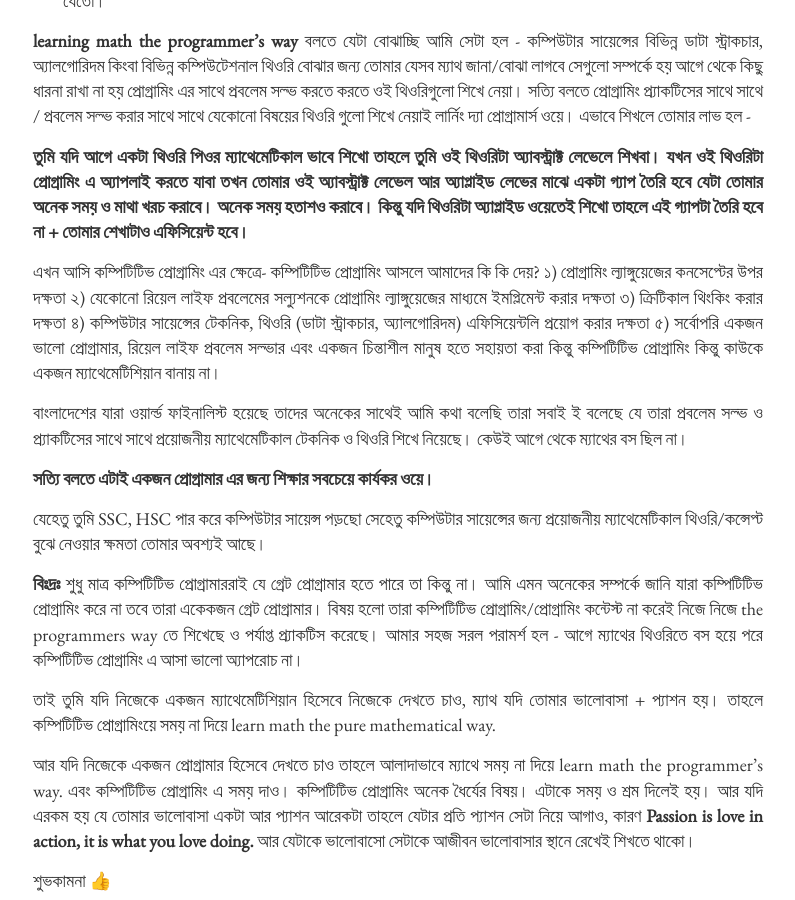
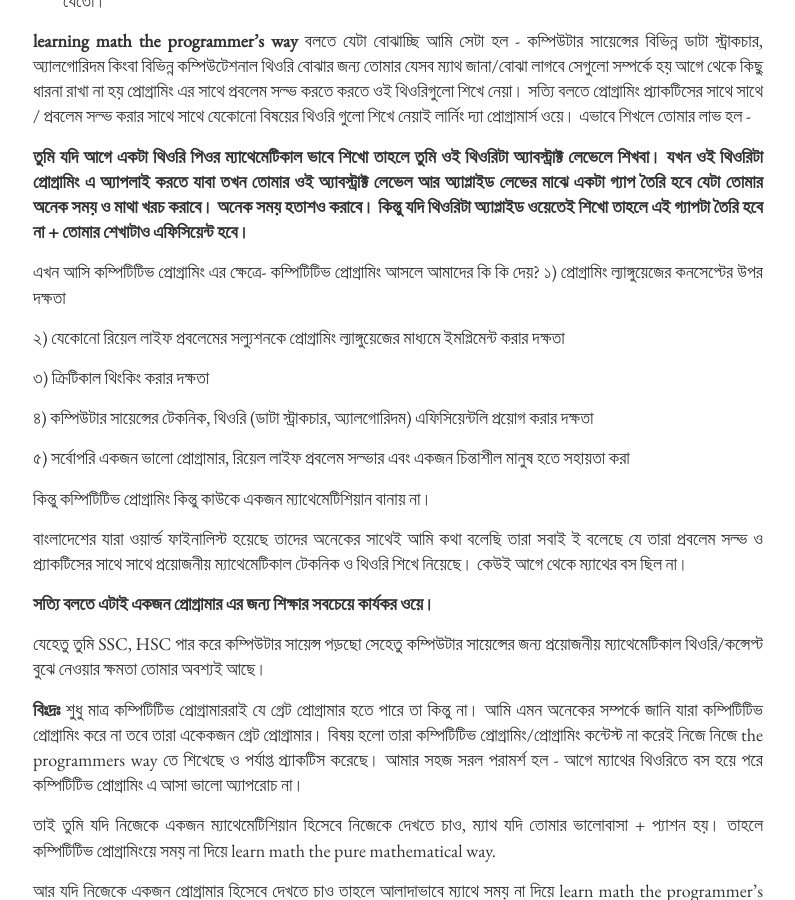
Before and after one commit to abdalimran/abdalimran.github.io, a Jekyll site: the page built from _posts/2017-01-02-ম্যাথ-কম্পিটিটিভ-প্রোগ্রামিং-ও-কম্পিউটার-সায়েন্সের-কনফিউশন-আহসান.md, in a window 1280 px wide and 900 px high, scrolled down 1262 px. Shown: the whole window, without its empty margins (242-1037 px from the left). Built offline with Jekyll 4.4.1, drawn with Linux system fonts in a browser that asks for light colours; emoji names are drawn with the system emoji font; some web fonts are replaced; comment, search, counter and statistics services are not loaded; some of the changed text lies outside the part shown.

Commit message:
Update 2017-01-02-ম্যাথ-কম্পিটিটিভ-প্রোগ্রামিং-ও-কম্পিউটার-সায়েন্সের-কনফিউশন-আহসান.md

```diff
--- a/_posts/2017-01-02-ম্যাথ-কম্পিটিটিভ-প্রোগ্রামিং-ও-কম্পিউটার-সায়েন্সের-কনফিউশন-আহসান.md
+++ b/_posts/2017-01-02-ম্যাথ-কম্পিটিটিভ-প্রোগ্রামিং-ও-কম্পিউটার-সায়েন্সের-কনফিউশন-আহসান.md
@@ -9,7 +9,7 @@ categories:
 
 আমি নিজেও শুরুর দিকে এরকম ম্যাথ, কম্পিটিটিভ প্রোগ্রামিং ও কম্পিউটার সায়েন্স এর ভুলভুলাইয়ার ভেতর পরে গিয়েছিলাম। সময়ের সাথে সাথে অনেক জটলা ছুটেছে, বেশ কিছু জিনিস বুঝেছি। তাই এই ধরনের রোগে যারা ভুগছে তাদের জন্য আমার এই লেখা।
 
-আগেই বলে নেই এটা সম্পূর্ণ আমার নিজের দৃষ্টিভঙ্গি থেকে দেয়া মতামত। তোমার চিন্তার সাথে মিলতেও পারে আবার অনেক অংশে নাও মিলতে পারে। আমার থেকে অন্য কেউ হয়তো আরো ভালো সাজেশন দিতে পারবে। তাই এখান থেকে যতটুকু তোমার নিজের কাছে যৌক্তিক মনে হয় ততোটুকুই গ্রহণ করতে পারো। ::simple_smile::
+আগেই বলে নেই এটা সম্পূর্ণ আমার নিজের দৃষ্টিভঙ্গি থেকে দেয়া মতামত। তোমার চিন্তার সাথে মিলতেও পারে আবার অনেক অংশে নাও মিলতে পারে। আমার থেকে অন্য কেউ হয়তো আরো ভালো সাজেশন দিতে পারবে। তাই এখান থেকে যতটুকু তোমার নিজের কাছে যৌক্তিক মনে হয় ততোটুকুই গ্রহণ করতে পারো। :simple_smile:
 
 তুমি ম্যাথ ভালোবাসো। তুমি ম্যাথে প্রো কি প্রো না সেটা কোন বিষয়ই না। আমার কাছে মনে হয় ম্যাথ এতোই গভীর একটা জিনিস যে এতে প্রো হওয়া সম্ভব না, তবে হ্যাঁ ম্যাথের কিছু স্পেসিফিক সেক্টর কিংবা থিওরিতে তুমি প্রো হতেই পারো।
 
@@ -44,10 +44,15 @@ categories:
 এখন আসি কম্পিটিটিভ প্রোগ্রামিং এর ক্ষেত্রে-
 কম্পিটিটিভ প্রোগ্রামিং আসলে আমাদের কি কি দেয়?
 ১) প্রোগ্রামিং ল্যাঙ্গুয়েজের কনসেপ্টের উপর দক্ষতা
+
 ২) যেকোনো রিয়েল লাইফ প্রবলেমের সল্যুশনকে প্রোগ্রামিং ল্যাঙ্গুয়েজের মাধ্যমে ইমপ্লিমেন্ট করার দক্ষতা
+
 ৩) ক্রিটিকাল থিংকিং করার দক্ষতা
+
 ৪) কম্পিউটার সায়েন্সের টেকনিক, থিওরি (ডাটা স্ট্রাকচার, অ্যালগোরিদম) এফিসিয়েন্টলি প্রয়োগ করার দক্ষতা
+
 ৫) সর্বোপরি একজন ভালো প্রোগ্রামার, রিয়েল লাইফ প্রবলেম সল্ভার এবং একজন চিন্তাশীল মানুষ হতে সহায়তা করা
+
 কিন্তু কম্পিটিটিভ প্রোগ্রামিং কিন্তু কাউকে একজন ম্যাথেমেটিশিয়ান বানায় না।
 
 বাংলাদেশের যারা ওয়ার্ল্ড ফাইনালিস্ট হয়েছে তাদের অনেকের সাথেই আমি কথা বলেছি তারা সবাই ই বলেছে যে তারা প্রবলেম সল্ভ ও প্র্যাকটিসের সাথে সাথে প্রয়োজনীয় ম্যাথেমেটিকাল টেকনিক ও থিওরি শিখে নিয়েছে। কেউই আগে থেকে ম্যাথের বস ছিল না।
```
